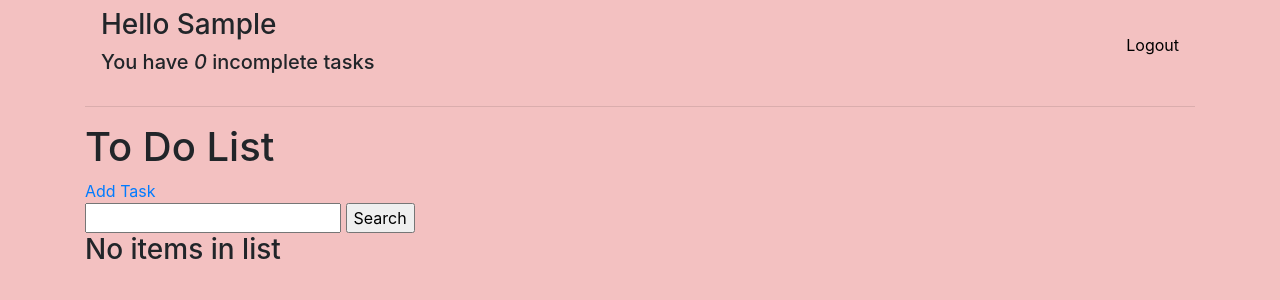
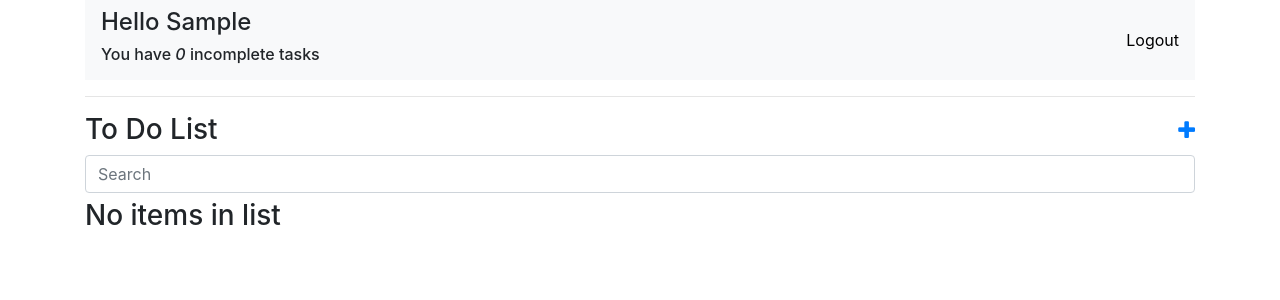
Before and after one commit to garymast/MyTask, a Django app: page / in a window 1280 px wide. Shown: the top 300 px of the page. Run offline with Django 4.2, Linux system fonts and the light colour scheme; the visitor is signed in with stand-in values (Sample User, id 1); data that the repository does not hold is empty; some libraries are stand-ins or nearby versions.

Commit message:
Finish first round of CSS styling

```diff
--- a/my_tasks/static/css/style.css
+++ b/my_tasks/static/css/style.css
@@ -1,18 +1,30 @@
 body {
-    background-color: rgb(243, 193, 193);
+    /* background-color: rgb(243, 193, 193); */
+}
+
+.task-items-wrapper {
+    margin-top: .375rem;
 }
 
 .nbar a {
-    text-decoration: none;
     color: black;
 }
 
+.nbar {
+    /* background-color: rgb(163, 91, 19); */
+}
+
+.pad-top {
+padding-top:5px;
+}
+
 .task-done-icon {
-height: 20px;
+    height: 20px;
     width: 20px;
     background-color: #69c069;
     border-radius: 50%;
     margin-right:10px;
+    margin-top: 2px;
 }
 
 .task-not-done-icon {
@@ -21,4 +33,27 @@ height: 20px;
     background-color: rgb(218, 218, 218);
     border-radius: 50%;
     margin-right: 10px;
+    margin-top: 2px;
 }
+
+#add-link {
+    color: #EB796F;
+    text-decoration: none;
+    font-size: 42px;
+    text-shadow: 1px 1px #81413b;
+}
+
+label {
+    padding-top: 10px !important;
+    display: block;
+}
+
+input[type=text],
+input[type=password],
+textarea {
+    border: 1px solid #757575;
+    border-radius: 5px;
+    padding: 10px;
+    width: 90%;
+    display: block;
+}
--- a/my_tasks/templates/my_tasks/main.html
+++ b/my_tasks/templates/my_tasks/main.html
@@ -5,6 +5,10 @@
     <meta http-equiv="X-UA-Compatible" content="IE=edge">
     <meta name="viewport" content="width=device-width, initial-scale=1.0">
     <link rel="stylesheet" href="https://maxcdn.bootstrapcdn.com/bootstrap/4.2.1/css/bootstrap.min.css" type="text/css" />
+    <link rel="stylesheet" href="https://maxcdn.bootstrapcdn.com/font-awesome/4.7.0/css/font-awesome.min.css"
+        type="text/css" />
+    <link rel="stylesheet" href="https://cdnjs.cloudflare.com/ajax/libs/hover.css/2.1.1/css/hover-min.css"
+        type="text/css" />
     <link rel="stylesheet" href="/static/css/style.css">
     <title>To Do Items</title>
 
--- a/my_tasks/templates/my_tasks/post_confirm_delete.html
+++ b/my_tasks/templates/my_tasks/post_confirm_delete.html
@@ -5,7 +5,7 @@
 <form method="POST">
   {% csrf_token %}
   <p>Are you sure you want to delete this task? "{{task}}"</p>
-  <input type="submit" value="Delete" />
+  <input type="submit" value="Delete" class="btn btn-secondary btn-danger active btn-sm" role="button"/>
 </form>
 
 {% endblock content %}
--- a/my_tasks/templates/my_tasks/post_list.html
+++ b/my_tasks/templates/my_tasks/post_list.html
@@ -1,10 +1,10 @@
 {% extends 'my_tasks/main.html' %}
 {% block content %}
 
-<div class ="navbar nbar" >
+<div class ="navbar navbar-light bg-light nbar" >
     <div>
-        <h3>Hello {{request.user|title}}</h1>
-        <h5>You have <i>{{count}}</i> incomplete task{{count|pluralize:"s"}}</h5>
+        <h4>Hello {{request.user|title}}</h4>
+        <h6>You have <i>{{count}}</i> incomplete task{{count|pluralize:"s"}}</h6>
     </div>
 {% if request.user.is_authenticated %}
 <a href="{% url 'signout' %}">Logout</a>
@@ -15,16 +15,15 @@
 </div>
 
 
+<hr/>
+<div class="d-flex justify-content-between align-middle">
+<h3>To Do List</h3>
+<div class="pad-top"><a href="{% url 'task-create' %}"><i class="fa fa-plus fa-lg" aria-hidden="true"></i></a></div>
+</div>
 
 
-
-<hr />
-<h1>To Do List</h1>
-<a href="{% url 'task-create' %}">Add Task</a>
-
 <form method="GET">
-    <input type="text" name="search-area" value="{{search_input}}">
-    <input type="submit" value="Search">
+    <input class="form-control mr-sm-2" type="search" placeholder="Search" name="search-area" aria-label="Search" value="{{search_input}}">
 
 </form>
 
@@ -37,12 +36,12 @@
     <div class="card-header">Due: {{task.due_date}}</div>
     <div class="card-body">
 
-        <div class="card-title d-flex justify-content-between">
+        <div class="card-title d-flex justify-content-between align-middle">
         <div class="d-flex justify-content-start">
         {% if task.done %}
-        <div class="task-done-icon"></div><div class="align-middle"><h5><i><s><a href="{% url 'task-update' task.id %}">{{task}}</a></s></i></h5></div>
+        <div class="task-done-icon"></div><div><h5><i><s><a href="{% url 'task-update' task.id %}">{{task}}</a></s></i></h5></div>
         {% else %}
-        <div class="task-not-done-icon"></div><div class="align-middle"><h5><i><a href="{% url 'task-update' task.id %}">{{task}}</a></i></h5></div>
+        <div class="task-not-done-icon"></div><div><h5><i><a href="{% url 'task-update' task.id %}">{{task}}</a></i></h5></div>
         {% endif %}
         </div>
         <div>
--- a/my_tasks/templates/my_tasks/signin.html
+++ b/my_tasks/templates/my_tasks/signin.html
@@ -7,7 +7,8 @@
 {% csrf_token %}
 {{form.as_p}}
 
-<input type="submit" value="Login">
+<input type="submit" value="Login" class="btn btn-primary">
+<!-- <button type="submit" class="btn btn-primary" value="Login">Login</button> -->
 </form>
 
 <p>Don't have an account? <a href="{% url 'signup' %}">Register</a></p>
```
